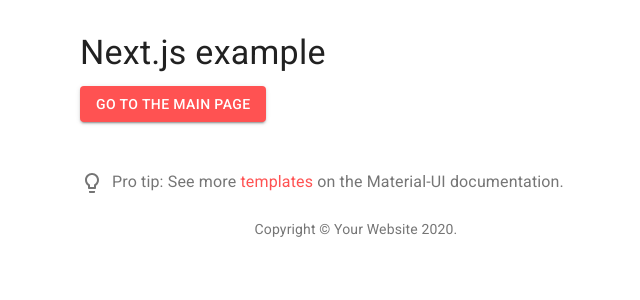
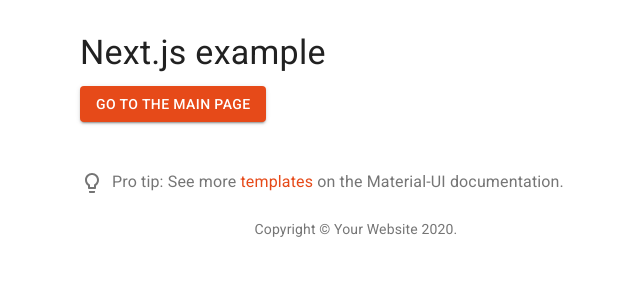
Before and after one commit to mathcunha/rental-app, a Next.js app in the folder rental-front/: page /about in a window 1280 px wide. Shown: the top 300 px of the page, without its empty margins (284-924 px from the left). Built offline with nearby package versions, Linux system fonts and the light colour scheme.

Commit message:
changed app color theme

```diff
--- a/rental-front/pages/admin/users/list.js
+++ b/rental-front/pages/admin/users/list.js
@@ -73,7 +73,7 @@
         <Grid item xs={3}>
           <TextField
             id="input-email"
-            label="Eemail"
+            label="Email"
             type="text"
             value={email}
             onChange={(e) => setEmail(e.target.value)}
--- a/rental-front/pages/components/actionButtons.js
+++ b/rental-front/pages/components/actionButtons.js
@@ -34,7 +34,7 @@
         <Alert severity="success" />
       </Snackbar>
       <Snackbar
-        anchorOrigin={{ vertical: "top", horizontal: "center" }}
+        anchorOrigin={{ vertical: "bottom", horizontal: "left" }}
         autoHideDuration={1000}
         open={error !== ""}
       >
--- a/rental-front/src/theme.js
+++ b/rental-front/src/theme.js
@@ -5,16 +5,19 @@
 const theme = createMuiTheme({
   palette: {
     primary: {
-      main: red.A200,
+      main: "#E64A19",
     },
     secondary: {
-      main: "#19857b",
+      main: "rgba(255, 191, 105, 1)",
     },
     error: {
-      main: "#556cd6",
+      main: "#418e87",
     },
     background: {
       default: "#fff",
+    },
+    success: {
+      main: "rgba(255, 191, 105, 1)",
     },
   },
 });
```
